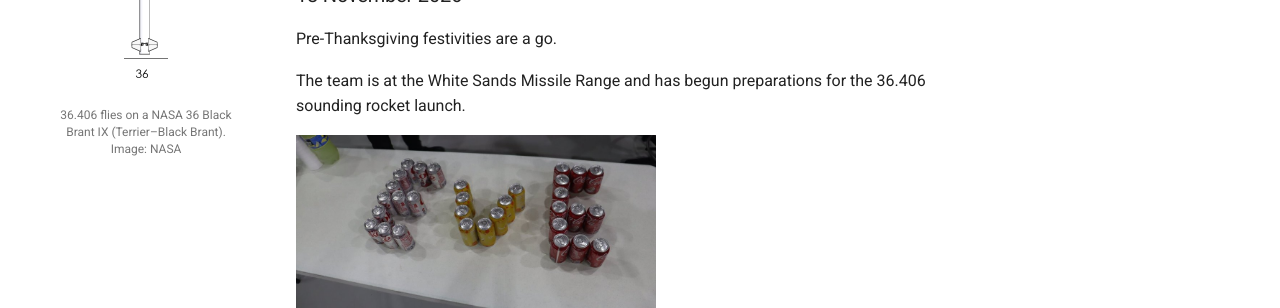
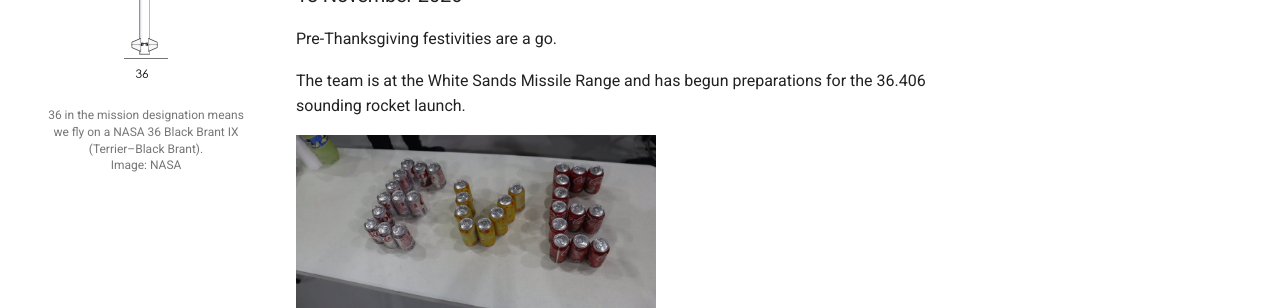
Before and after one commit to rocket-eve/launch-site, an MkDocs documentation site: the page built from docs/index.md, in a window 1280 px wide. Shown: the part 609-917 px from the top of the page. Built offline with MkDocs 1.6.1 and Material for MkDocs 9.7.7, drawn with Linux system fonts in a browser that asks for light colours.

Commit message:
adjusting caption

```diff
--- a/overrides/main.html
+++ b/overrides/main.html
@@ -19,7 +19,7 @@
               <img src="{{ 'img/black-brant-ix.png' | url }}" alt="NASA 36 Black Brant IX sounding rocket" style="width: 44px; height: auto;">
             </a>
             <figcaption style="font-size: 0.6rem; line-height: 1.4; color: var(--md-default-fg-color--light); margin-top: 0.5rem;">
-              36.406 flies on a NASA 36 Black Brant IX (Terrier–Black Brant).<br>Image: NASA
+              36 in the mission designation means we fly on a NASA 36 Black Brant IX (Terrier–Black Brant).<br>Image: NASA
             </figcaption>
           </figure>
         </div>
```
